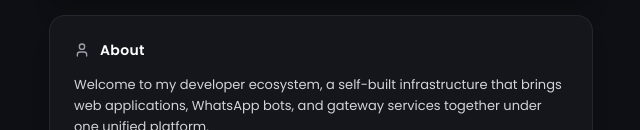
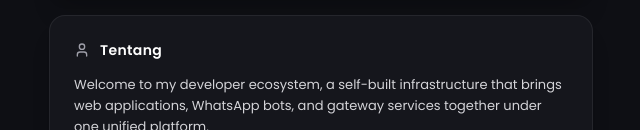
Before and after one commit to about-vann/my-portofolio, a React (Vite) app: page / in a window 1280 px wide. Shown: the part 564-694 px from the top of the page, without its empty margins (319-959 px from the left). Built offline with nearby package versions, Linux system fonts and the light colour scheme; a web font is replaced by a local one.

Commit message:
fix: localize about section

```diff
--- a/src/components/AboutSection.tsx
+++ b/src/components/AboutSection.tsx
@@ -4,37 +4,20 @@ import { User } from 'lucide-react';
 import { ThemeAccent, Language } from '../types';
 import { PERSONAL_INFO } from '../data/portfolioData';
 
-interface AboutProps {
-  accent: ThemeAccent;
-  lang: Language;
-}
+interface AboutProps { accent: ThemeAccent; lang: Language; }
 
 export const AboutSection: React.FC<AboutProps> = ({ lang }) => {
+  const id = lang === 'id';
   return (
     <section id="about" className="w-full">
-      <motion.div
-        initial={{ opacity: 0, y: 15 }}
-        whileInView={{ opacity: 1, y: 0 }}
-        viewport={{ once: true, margin: '-40px' }}
-        transition={{ duration: 0.5, ease: [0.16, 1, 0.3, 1] }}
-        className="w-full rounded-2xl bg-[#15161c] border border-white/[0.07] p-5 sm:p-6 shadow-xl space-y-3.5"
-      >
-        {/* Card Header with Icon */}
+      <motion.div initial={{ opacity: 0, y: 15 }} whileInView={{ opacity: 1, y: 0 }} viewport={{ once: true, margin: '-40px' }} transition={{ duration: 0.5, ease: [0.16, 1, 0.3, 1] }} className="w-full rounded-2xl bg-[#15161c] border border-white/[0.07] p-5 sm:p-6 shadow-xl space-y-3.5">
         <div className="flex items-center gap-2.5">
           <User className="w-4 h-4 text-zinc-400" />
-          <h2 className="text-sm font-semibold text-white tracking-wide">
-            {lang === 'id' ? 'About' : 'About'}
-          </h2>
+          <h2 className="text-sm font-semibold text-white tracking-wide">{id ? 'Tentang' : 'About'}</h2>
         </div>
-
-        {/* Card Paragraphs */}
         <div className="space-y-3.5 text-xs sm:text-[13px] leading-relaxed text-zinc-300 font-normal">
-          <p>
-            {PERSONAL_INFO.bio.aboutIntro[lang]}
-          </p>
-          <p>
-            {PERSONAL_INFO.bio.aboutBody[lang]}
-          </p>
+          <p>{PERSONAL_INFO.bio.aboutIntro[lang]}</p>
+          <p>{PERSONAL_INFO.bio.aboutBody[lang]}</p>
         </div>
       </motion.div>
     </section>
```
